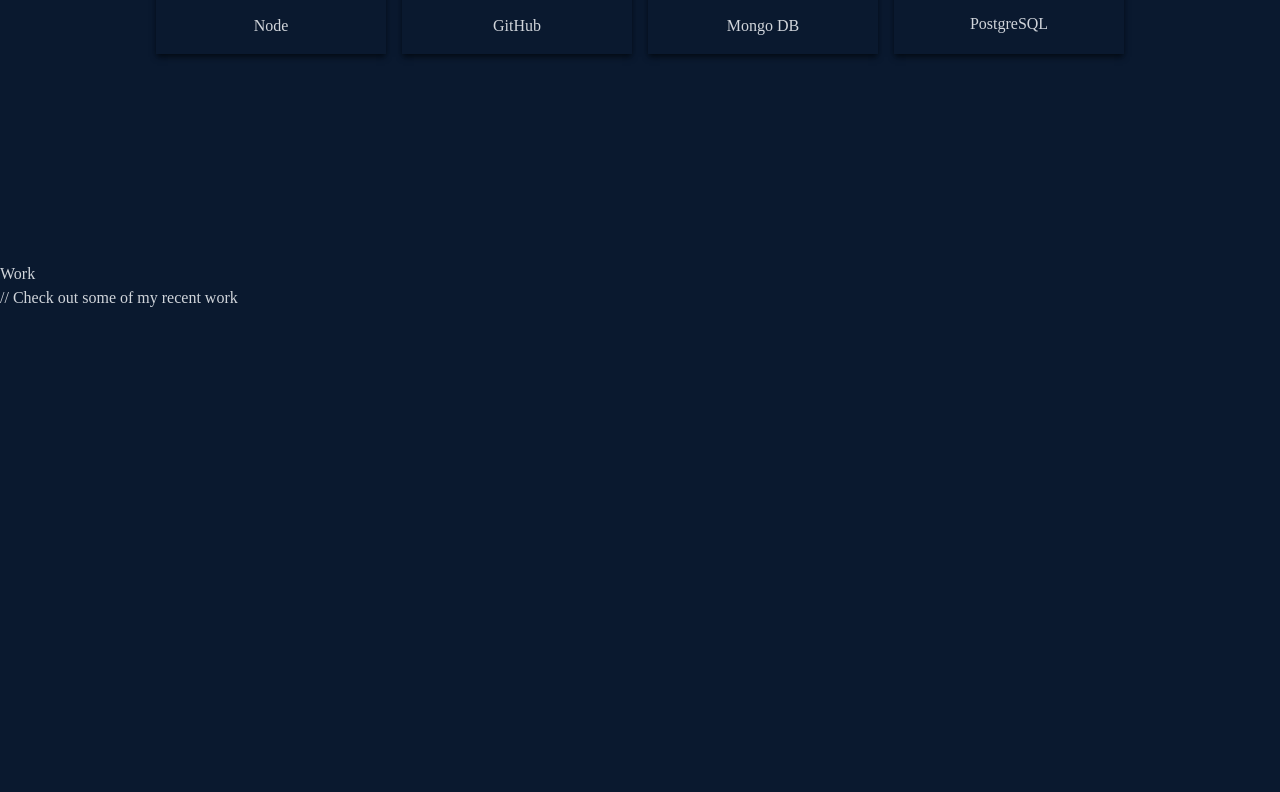
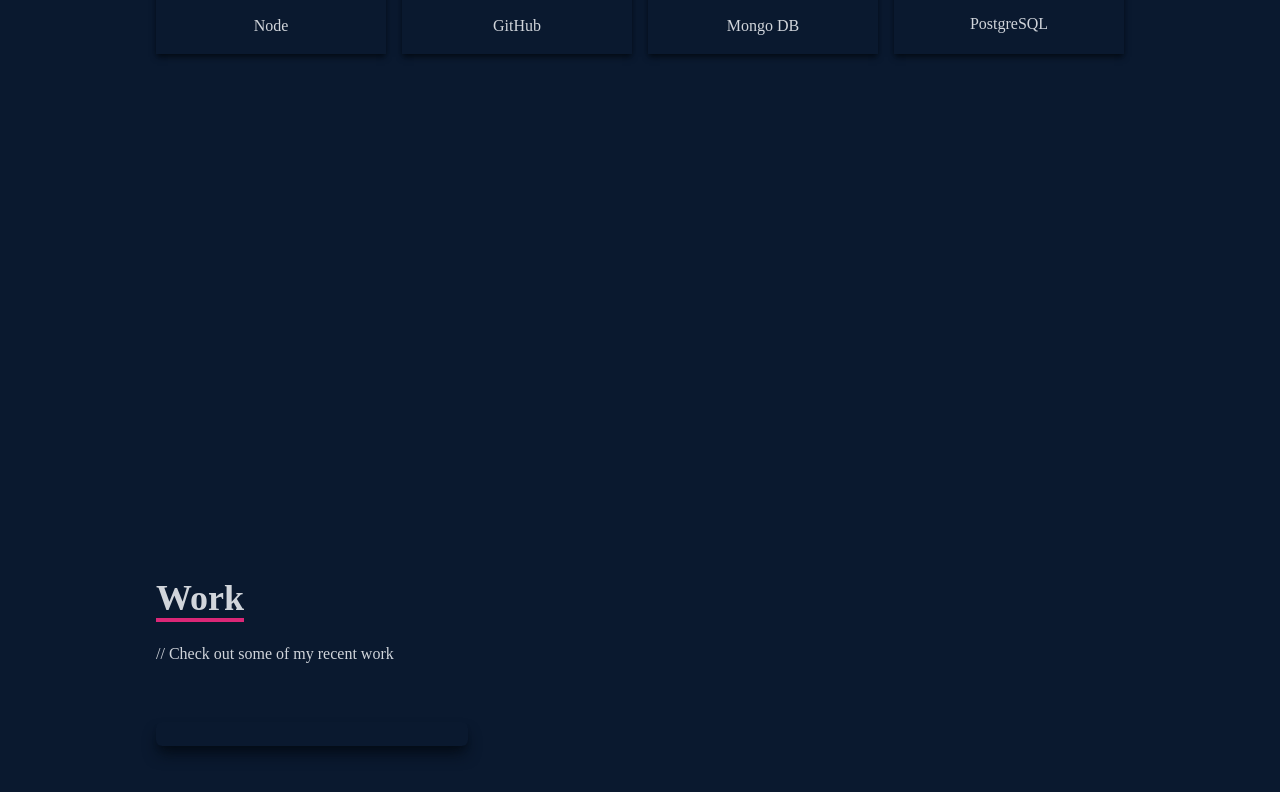
Before and after one commit to notryancho/PORTFOLIO, a React (Create React App) app in the folder portfolio/: page / in a window 1280 px wide. Shown: the part 2138-2930 px from the top of the page. Built offline with nearby package versions, Linux system fonts and the light colour scheme.

Commit message:
tailwind edit to div

```diff
--- a/portfolio/src/components/Work.jsx
+++ b/portfolio/src/components/Work.jsx
@@ -3,14 +3,15 @@
 const Work = () => {
   return (
     <div name='work' className='w-full md:h-screen text-gray-300 bg-[#0a192f]'>
-        <div>
-            <div>
-                <p>Work</p>
-                <p>// Check out some of my recent work</p>
+        <div className='max-w-[1000px] mx-auto p-4 flex flex-col justify-center w-full h-full'>
+            <div className='pb-8'>
+                <p className='text-4xl font-bold inline border-b-4 text-gray-300 border-pink-600'>Work</p>
+                <p className='py-6'>// Check out some of my recent work</p>
             </div>
 
-            <div>
-                <div>
+            <div className='grid sm:grid-cols-2 md:grid-cols-3 gap-4'>
+                <div className='shadow-lg shadow-[#040c16] group container rounded-md flex justify-center mx-auto content-div'>
+                    {/*Hover Effects */}
                     <div>
                         <span>
 
```
